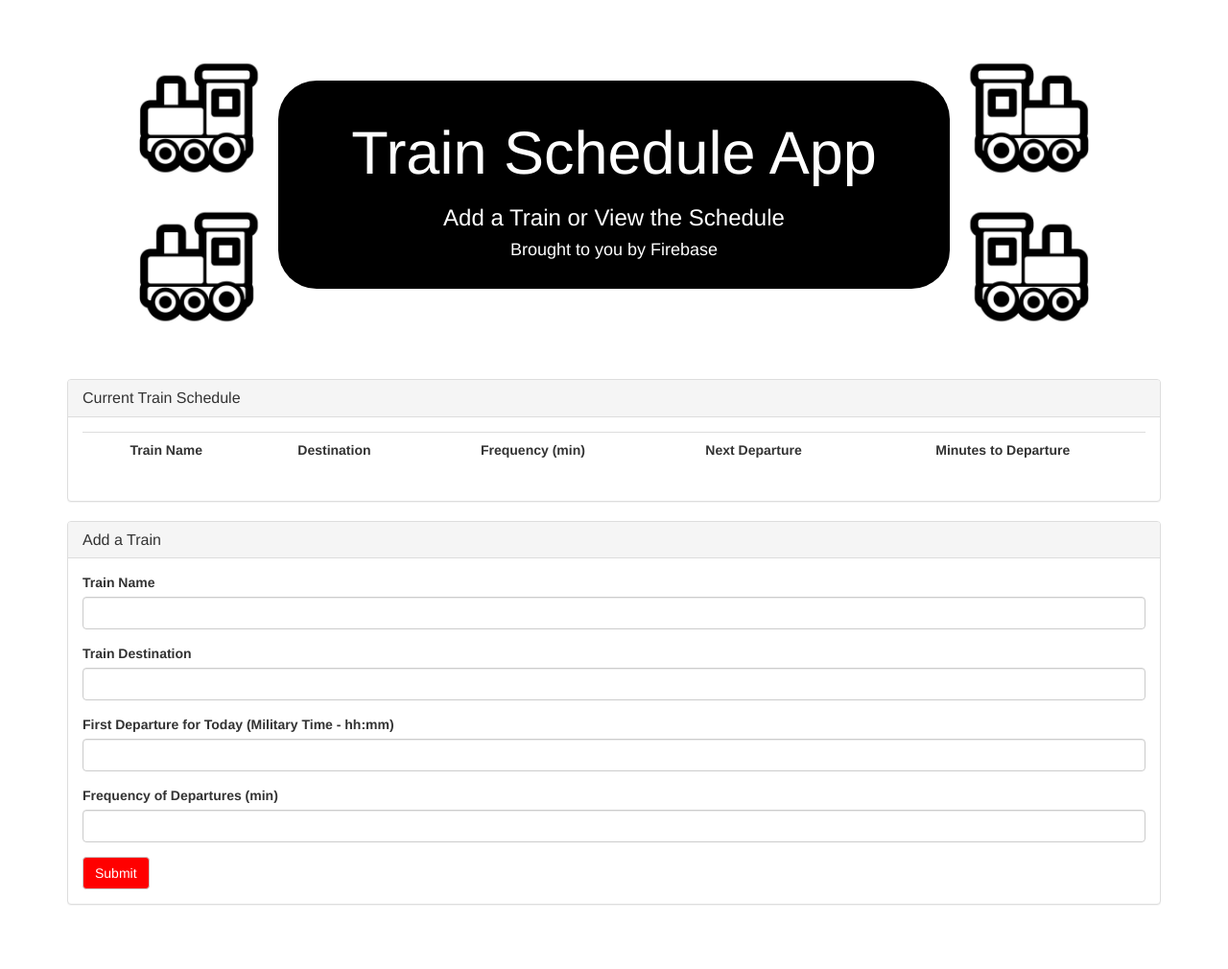
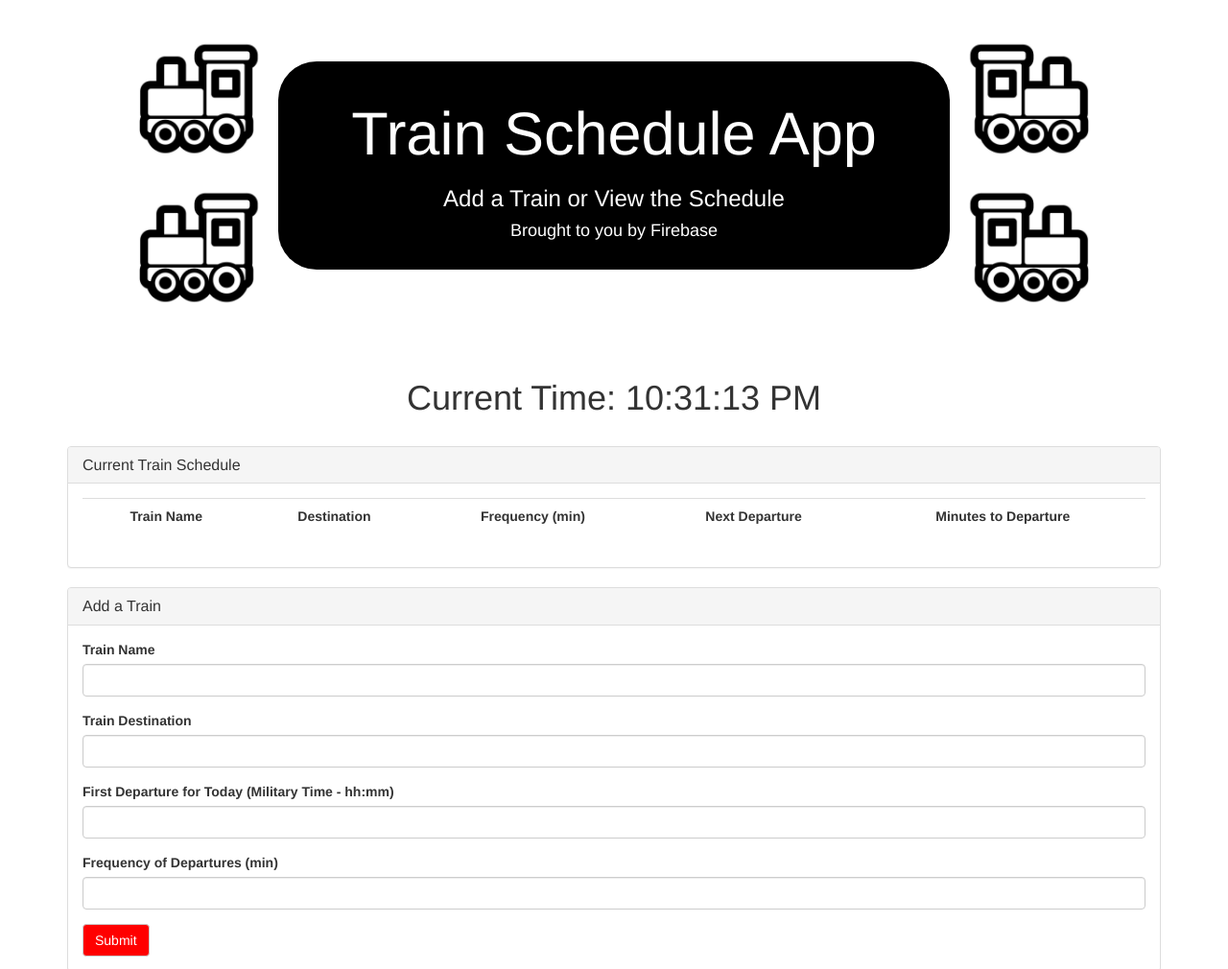
Before and after one commit to tomtom28/Train-Scheduler, a plain HTML site: page index.html in a window 1280 px wide. Shown: the top 1010 px of the page at 96% size. Before the commit the page ends 963 px from the top, so only its background shows below. Drawn offline with nearby package versions, Linux system fonts and the light colour scheme; no server answers.

Commit message:
Added a Time Display. And Refresh every min on the minute.

```diff
--- a/assets/app.js
+++ b/assets/app.js
@@ -42,6 +42,7 @@ $("#addTrainButton").on('click', function(){
   var trainDestination = $("#destinationInput").val().trim();
   var trainFirstArrivalTime = $("#firstArrivalInput").val().trim();
   var trainFreq = $("#frequencyInput").val().trim();
+
 
   // --------------------------- Sanity Checks for user inputs ---------------------------
   if(trainName == "" || trainName == null){
@@ -214,5 +215,18 @@ function refreshTable(){
 
 
 
-// Refresh the Page Each Minute
-var counter = setInterval(refreshTable, 60*1000);
+// Update the Current Time every second
+var timeStep = setInterval(currentTime, 1000);
+
+function currentTime(){
+  var timeNow = moment().format("hh:mm:ss A");
+  $("#current-time").text(timeNow);
+
+  // Refresh the Page every minute, on the minute
+  var secondsNow = moment().format("ss");
+
+  if(secondsNow == "00"){
+    refreshTable();
+  }
+
+}
--- a/index.html
+++ b/index.html
@@ -21,8 +21,6 @@
 
     <!-- Main Page Container -->
     <div class="container">
-
-      <br>
 
       <!-- Jumbotron for Title of Page -->
       <div class="jumbotron">
@@ -49,6 +47,16 @@
 
         </div>
       </div>
+
+
+    <!-- Current Time -->
+    <div class="row">
+      <div class="col-lg-12">
+        <h1 class="text-center">Current Time: <span id = "current-time"></span></h1>
+      </div>
+    </div>
+
+    <br>
 
 
       <!-- Current Train Schedule Panel -->
```
